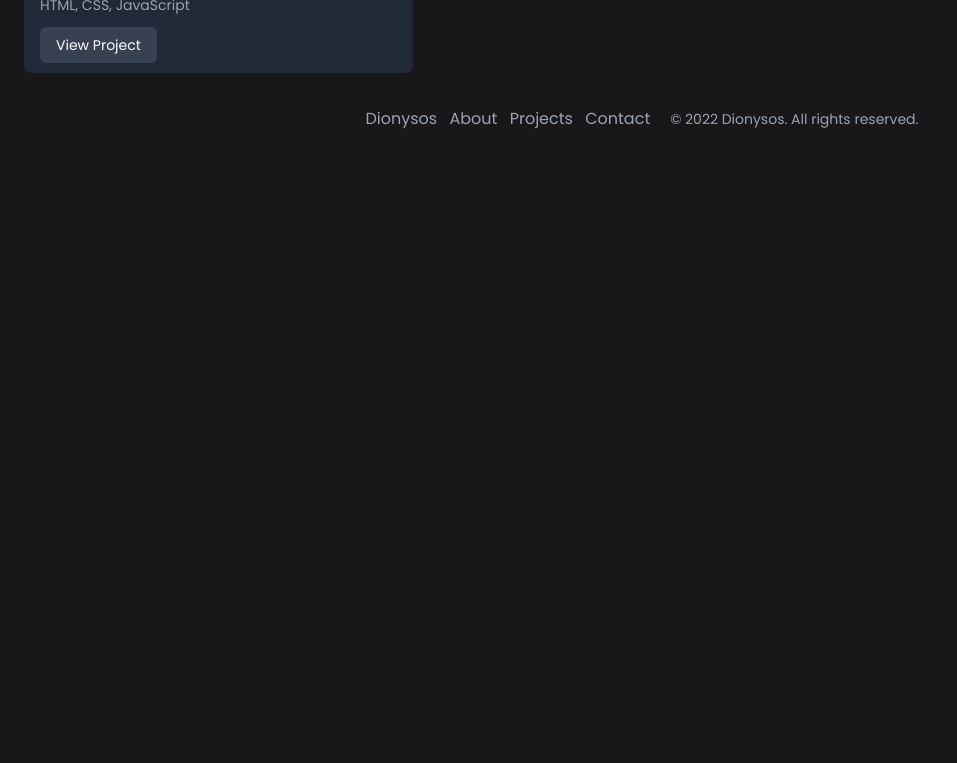
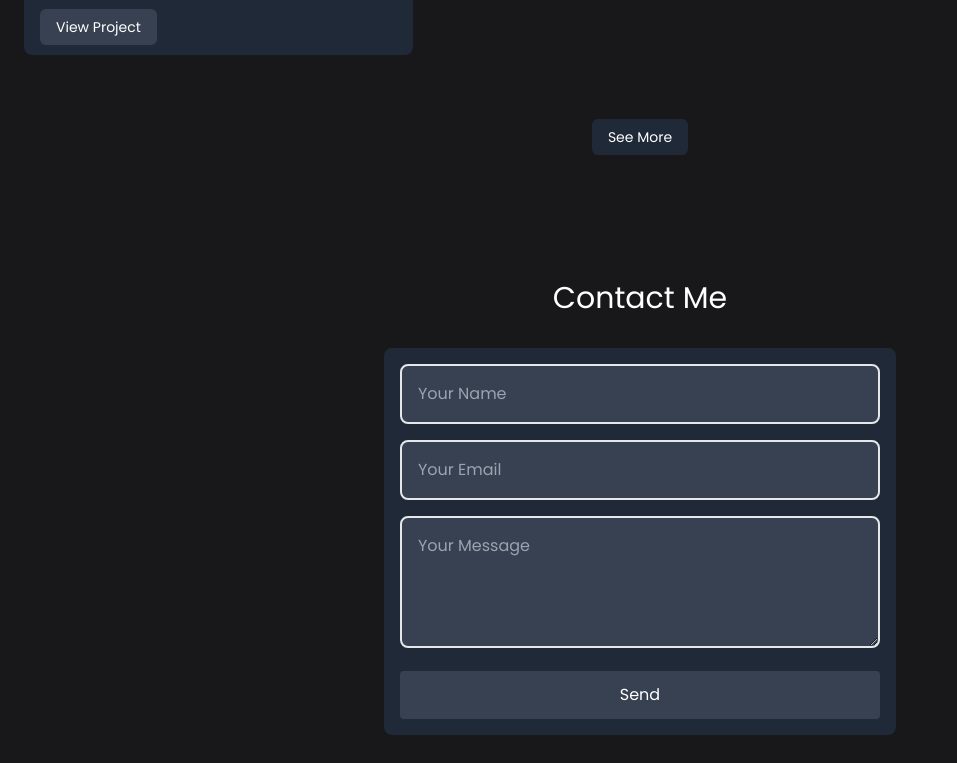
Before and after one commit to Dionysos5/Dionysos5.github.io, a website: page index.html in a window 1280 px wide. Shown: the part 1577-2340 px from the top of the page, without its empty margins (0-957 px from the left). Before the commit the page ends 1724 px from the top, so only its background shows below. Drawn offline with Linux system fonts and the light colour scheme.

Commit message:
update portfolio

```diff
--- a/index.html
+++ b/index.html
@@ -44,7 +44,7 @@
     <div class="container mx-auto px-6">
       <div class="h-screen flex items-center">
         <div class="w-full">
-          <h2 class="text-center text-3xl m-4">My latest projects</h2>
+          <h2 class="text-center text-3xl m-4 p-4">My latest projects</h2>
           <!-- Cards with image and button-->
           <div class="flex flex-wrap -mx-4">
             <div class="w-full md:w-1/2 lg:w-1/3 px-4 mb-8">
@@ -95,10 +95,45 @@
                 </div>
               </div>
             </div>
-
+          </div>
+          <!-- see more -->
+          <div class="flex justify-center mt-8">
+            <a href="#" class="bg-gray-800 text-white px-4 py-2 rounded-md text-sm font-medium">See More</a>
+  </section>
+  <!-- contact section -->
+  <section>
+    <div class="container mx-auto px-6">
+      <div class="h-screen flex items-center">
+        <div class="w-full">
+          <h2 class="text-center text-3xl m-4 p-4">Contact Me</h2>
+          <div class="flex justify-center">
+            <div class="w-full max-w-lg">
+              <form action="#" class="bg-gray-800 rounded-lg px-4 p-4">
+                <div class="mb-4">
+                  <label for="name" class="sr-only">Name</label>
+                  <input type="text" name="name" id="name" placeholder="Your Name"
+                    class="bg-gray-700 border-2 w-full p-4 rounded-lg" />
+                </div>
+                <div class="mb-4">
+                  <label for="email" class="sr-only">Email</label>
+                  <input type="text" name="email" id="email" placeholder="Your Email"
+                    class="bg-gray-700 border-2 w-full p-4 rounded-lg" />
+                </div>
+                <div class="mb-4">
+                  <label for="message" class="sr-only">Message</label>
+                  <textarea name="message" id="message" cols="30" rows="4" placeholder="Your Message"
+                    class="bg-gray-700 border-2 w-full p-4 rounded-lg"></textarea>
+                </div>
+                <div>
+                  <button type="submit"
+                    class="bg-gray-700 text-white px-4 py-3 rounded font-medium w-full">Send</button>
+                </div>
+              </form>
             </div>
-  </section>
-  <section></section>
+          </div>
+        </div>
+      </div>
+    </div>
 </body>
 
 <footer>
```
Also changed, not shown: tailwind.css.
